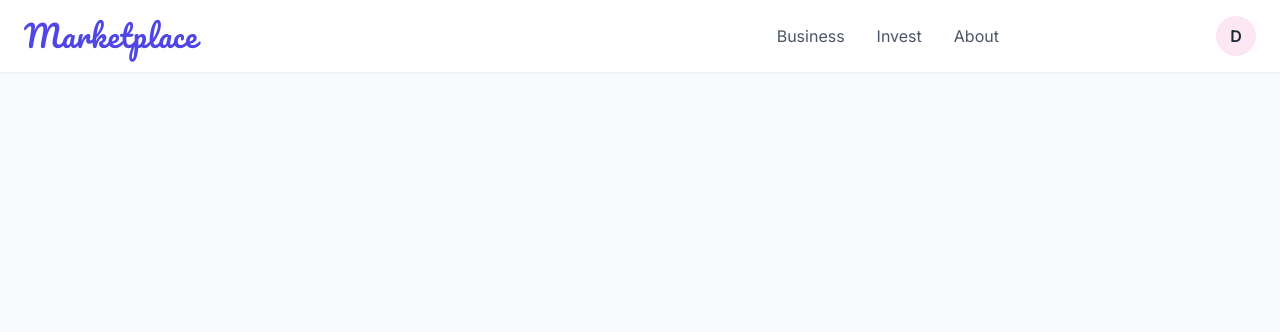
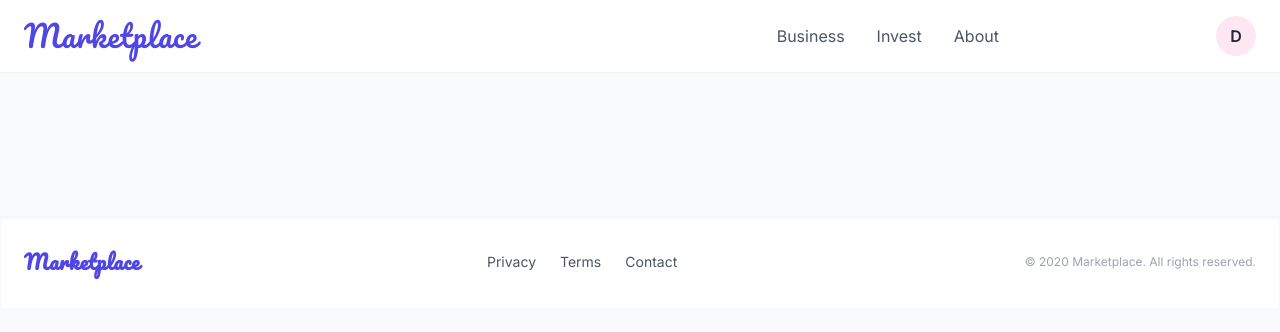
Before and after one commit to laksh8/marketplace, a Django app: template core/templates/base.html in a window 1280 px wide. Shown: the top 332 px of the page. Run offline with Django 5.2, Linux system fonts and the light colour scheme; the template is opened without the code that fills it: most values are stand-ins (such as "Sample title", 1, 10 or a date in 2020); some libraries are stand-ins or nearby versions.

Commit message:
base template, home template refactor

```diff
--- a/core/templates/base.html
+++ b/core/templates/base.html
@@ -62,6 +62,30 @@
         {% endblock %}
     </main>
 
+    <!-- Footer -->
+    <footer class="bg-white shadow-inner mt-16">
+        <div
+            class="max-w-7xl mx-auto px-6 py-8 flex flex-col md:flex-row items-center justify-between text-gray-600 text-sm">
+
+            <!-- Company Branding -->
+            <div class="font-semibold tracking-wide text-indigo-600 brand-font text-xl mb-4 md:mb-0">
+                Marketplace
+            </div>
+
+            <!-- Footer Nav Links -->
+            <div class="flex space-x-6 mb-4 md:mb-0">
+                <a href="#" class="hover:text-indigo-600 transition">Privacy</a>
+                <a href="#" class="hover:text-indigo-600 transition">Terms</a>
+                <a href="#" class="hover:text-indigo-600 transition">Contact</a>
+            </div>
+
+            <!-- Copyright -->
+            <div class="text-xs text-gray-400 text-center md:text-right">
+                &copy; {{ now|date:"Y" }} Marketplace. All rights reserved.
+            </div>
+        </div>
+    </footer>
+
 </body>
 
 </html>
```
Also changed, not shown: core/templates/home.html (+20 -2 lines).
